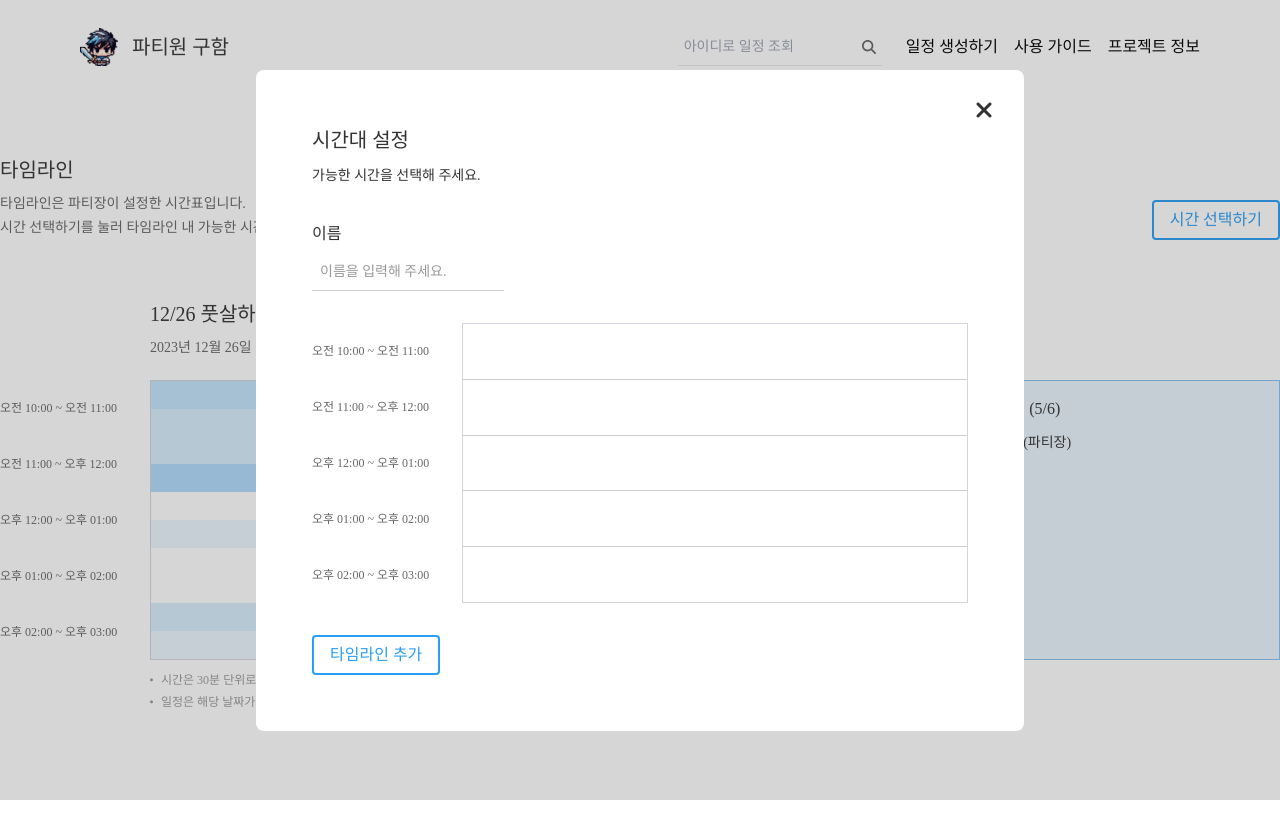
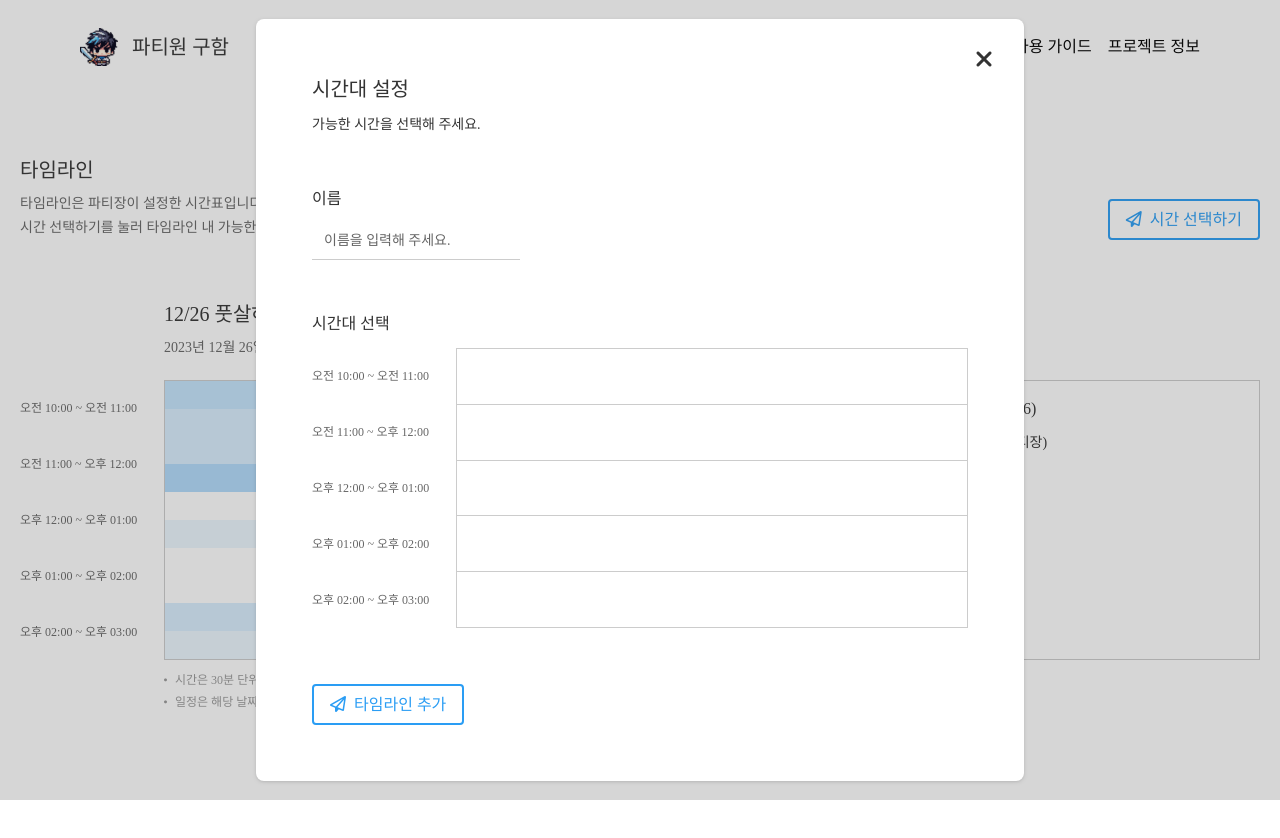
Before and after one commit to taedonn/partywonguham, a Nuxt app: page / in a window 1280 px wide. Both pictures are taken after a click on the button "시간 선택하기". Shown: the top 838 px of the page. Built offline with nearby package versions, Linux system fonts and the light colour scheme; a web font is replaced by a local one.

Commit message:
Update timeline

```diff
--- a/components/Button.vue
+++ b/components/Button.vue
@@ -1,14 +1,23 @@
 <template>
     <button
         @click="handleClick()"
-        class="px-4 py-2.5 shrink-0 rounded border-2 duration-100 border-blue-4 text-blue-4 hover:bg-blue-4 hover:text-white"
+        class="px-4 py-2.5 shrink-0 rounded border-2 duration-100 border-blue-4 focus:border-blue-4 text-blue-4 hover:bg-blue-4 hover:text-white"
     >
+        <i
+            v-if="icon !== ''"
+            v-bind:class="`mr-2 ${icon}`"
+        ></i>
         <slot>{{ text }}</slot>
     </button>
 </template>
 
 <script setup lang="ts">
     const props = defineProps({
+        icon: {
+            type: String,
+            required: false,
+            default: ""
+        },
         text: String,
         click: Function,
     });
--- /dev/null
+++ b/components/Input.vue
@@ -0,0 +1,19 @@
+<template>
+    <input
+        type="text"
+        :placeholder="placeHolder"
+        class="w-full px-3 py-2 text-sm font-light outline-none border-b duration-100 border-gray-ccc lg:hover:border-gray-999 focus:border-blue-4 lg:focus:hover:border-blue-4 text-black-333 placeholder-gray-666"
+    />
+</template>
+
+<script setup lang="ts">
+    const props = defineProps({
+        placeHolder: {
+            type: String,
+            required: false,
+            default: "",
+        },
+    });
+</script>
+
+<style></style>
--- a/components/Popup.vue
+++ b/components/Popup.vue
@@ -1,6 +1,6 @@
 <template>
     <div v-if="show" class="w-full h-full fixed left-0 top-0 flex justify-center items-center text-black-333 bg-black-333/20">
-        <div id="popup" class="animate-fade-in w-[48rem] p-14 relative rounded-lg bg-white">
+        <div id="popup" class="animate-fade-in w-[48rem] p-14 relative rounded-lg drop-shadow bg-white">
             <button @click="handleClick()" class="w-10 h-10 absolute right-5 top-5 flex justify-center items-center rounded-full duration-100 lg:hover:bg-gray-e">
                 <i class="text-2xl leading-none fa-solid fa-xmark"></i>
             </button>
--- a/components/Timeline.vue
+++ b/components/Timeline.vue
@@ -1,10 +1,10 @@
 <template>
     <div class="w-full">
         <div class="w-full h-fit flex">
-            <div class="flex flex-col shrink-0 mr-1.5">
+            <div class="flex flex-col shrink-0">
                 <div v-for="time in timeline" class="w-36 h-14 text-xs font-light flex items-center text-gray-666">{{ time }}</div>
             </div>
-            <div class="w-full flex flex-col border border-gray-d">
+            <div class="w-full flex flex-col border border-gray-ccc">
                 <!-- 선택 화면 -->
                 <div v-if="blank" v-for="checked, idx in checkedTime" class="group w-full flex flex-col flex-auto">
                     <input type="checkbox" v-bind:id="`time-${checked.time}`" class="peer hidden"/>
@@ -23,14 +23,14 @@
                     >
                     </div>
                     <div v-if="checked.checked.length !== 0" class="w-full h-full absolute group-hover:bg-blue-4 opacity-20 cursor-pointer duration-100"></div>
-                    <div v-if="checked.checked.length !== 0" class="w-max invisible group-hover:visible px-3 py-2 absolute z-10 bottom-1/2 left-[80%] -translate-x-1/2 -translate-y-2 scale-50 group-hover:scale-100 opacity-0 group-hover:opacity-100 text-sm font-light rounded-md origin-bottom duration-100 text-white bg-black-333">
+                    <div v-if="checked.checked.length !== 0" class="w-max invisible group-hover:visible px-3 py-2 absolute z-10 bottom-1/2 left-[80%] -translate-x-1/2 -translate-y-2 scale-50 group-hover:scale-100 opacity-0 group-hover:opacity-100 text-sm font-light rounded-md origin-bottom drop-shadow duration-100 text-white bg-black-333">
                         <div v-for="person in checked.checked" class="">{{ person }}</div>
                         <div class="w-2.5 h-2.5 rotate-45 absolute left-1/2 bottom-0 -translate-x-1/2 translate-y-1/2 bg-black-333"></div>
                     </div>
                 </div>
             </div>
         </div>
-        <div v-if="!blank" class="w-full ml-36 pl-1.5 mt-3 text-xs font-light text-gray-999">
+        <div v-if="!blank" class="w-full ml-36 mt-3 text-xs font-light text-gray-999">
             <div class="flex items-center gap-2">
                 <i class="text-[0.188rem] fa-solid fa-circle"></i> 시간은 30분 단위로 생성되며 중복해서 선택할 수 있습니다.
             </div>
--- a/pages/index.vue
+++ b/pages/index.vue
@@ -1,5 +1,5 @@
 <template>
-    <main class="w-full py-40 flex justify-center">
+    <main class="w-full px-5 py-40 flex justify-center">
         <div class="max-w-[80rem] w-full">
             <div class="w-full flex items-end text-black-333">
                 <div class="w-full">
@@ -9,10 +9,10 @@
                         시간 선택하기를 눌러 타임라인 내 가능한 시간을 선택해 주세요.
                     </p>
                 </div>
-                <Button :click="store.setShow">시간 선택하기</Button>
+                <Button :click="store.setShow" :icon="'fa-regular fa-paper-plane'">시간 선택하기</Button>
             </div>
             <div class="mt-16 text-black-333">
-                <div class="pl-[9.375rem]">
+                <div class="pl-36">
                     <h2 class="mb-3 text-xl leading-none font-medium">{{ data.title }}</h2>
                     <p class="text-sm leading-6 font-light text-gray-666">{{ data.date }}</p>
                 </div>
@@ -22,7 +22,7 @@
                         :checked_time="data.checked_time"
                     />
                     <div class="w-80 shrink-0 ml-4 pb-[3.125rem]">
-                        <div class="w-full h-full p-5 shrink-0 border border-blue-3 bg-blue-4/10 text-black-333 fill-black-333">
+                        <div class="w-full h-full px-4 py-5 shrink-0 border border-gray-ccc text-black-333">
                             <h2>파티원 ({{ (data.partywon.length + 1) + '/' + data.capacity }})</h2>
                             <ul class="mt-4 text-sm font-light flex flex-col gap-3">
                                 <li class="flex items-center">
@@ -42,21 +42,22 @@
             subtitle="가능한 시간을 선택해 주세요."
         >
             <div>
-                <div class="w-48 shrink-0 mb-8">
+                <div class="w-52 shrink-0 mt-14">
                     <h2>이름</h2>
-                    <input
-                        type="text"
-                        placeholder="이름을 입력해 주세요."
-                        class="w-full p-2 mt-3 text-sm font-light border-b border-gray-ccc text-black-333 placeholder-gray-999"
-                    />
+                    <div class="mt-4">
+                        <Input
+                            placeHolder="이름을 입력해 주세요."
+                        />
+                    </div>
                 </div>
+                <h2 class="mt-14 mb-4">시간대 선택</h2>
                 <Timeline
                     blank
                     :timeline="timeline"
                     :checked_time="data.checked_time"
                 />
-                <div class="mt-8">
-                    <Button :click="store.setShow">타임라인 추가</Button>
+                <div class="mt-14">
+                    <Button :click="store.setShow" :icon="'fa-regular fa-paper-plane'">타임라인 추가</Button>
                 </div>
             </div>
         </Popup>
@@ -70,6 +71,7 @@ const store = usePopupStore();
 
 // components
 import Button from '~/components/Button.vue';
+import Input from '~/components/Input.vue';
 import Timeline from '~/components/Timeline.vue';
 import Popup from '~/components/Popup.vue';
 
--- a/tailwind.config.js
+++ b/tailwind.config.js
@@ -4,6 +4,7 @@ export default {
   theme: {
     extend: {
       colors: {
+        'gray-f': '#F1F4F9',
         'gray-e': '#E9EAEE',
         'gray-d': '#D2D4DC',
         'gray-ccc': '#CCCCCC',
```
